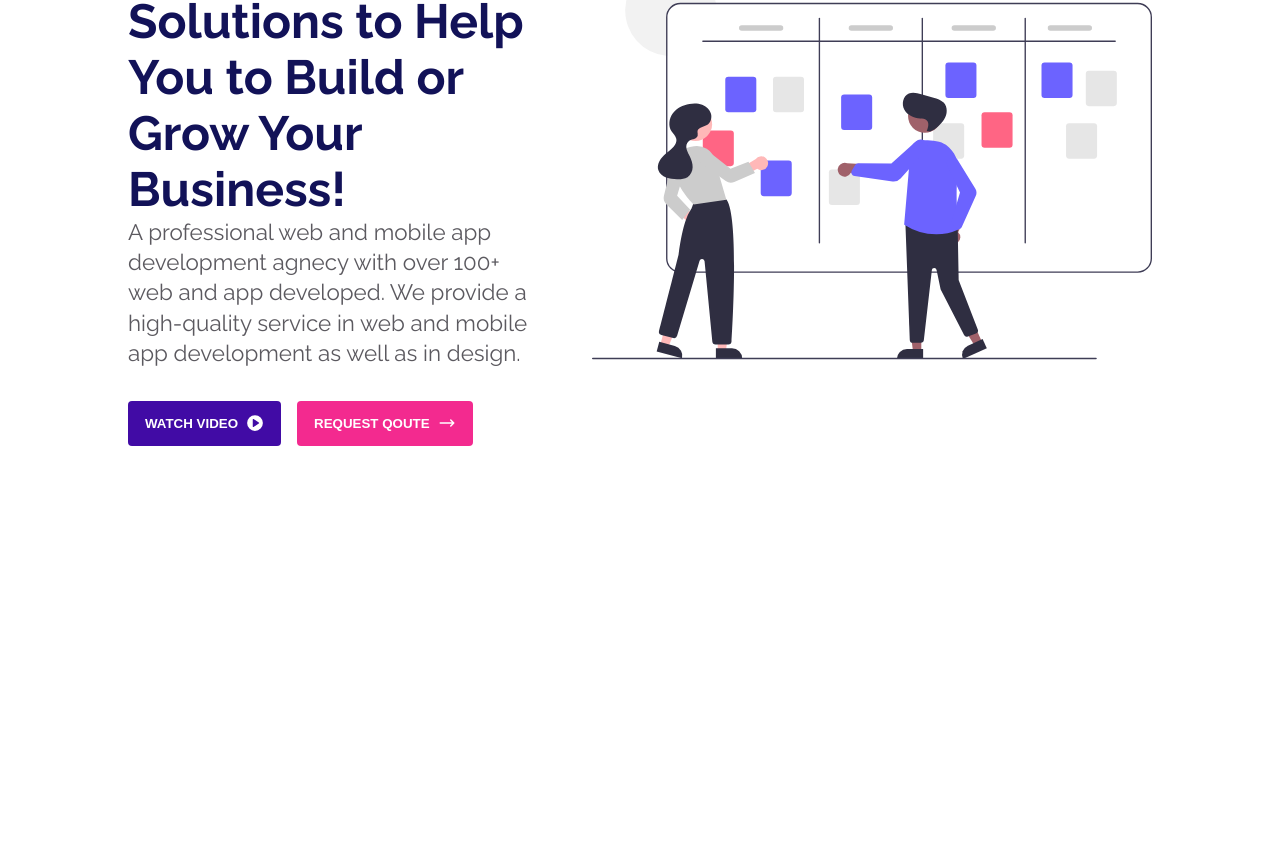
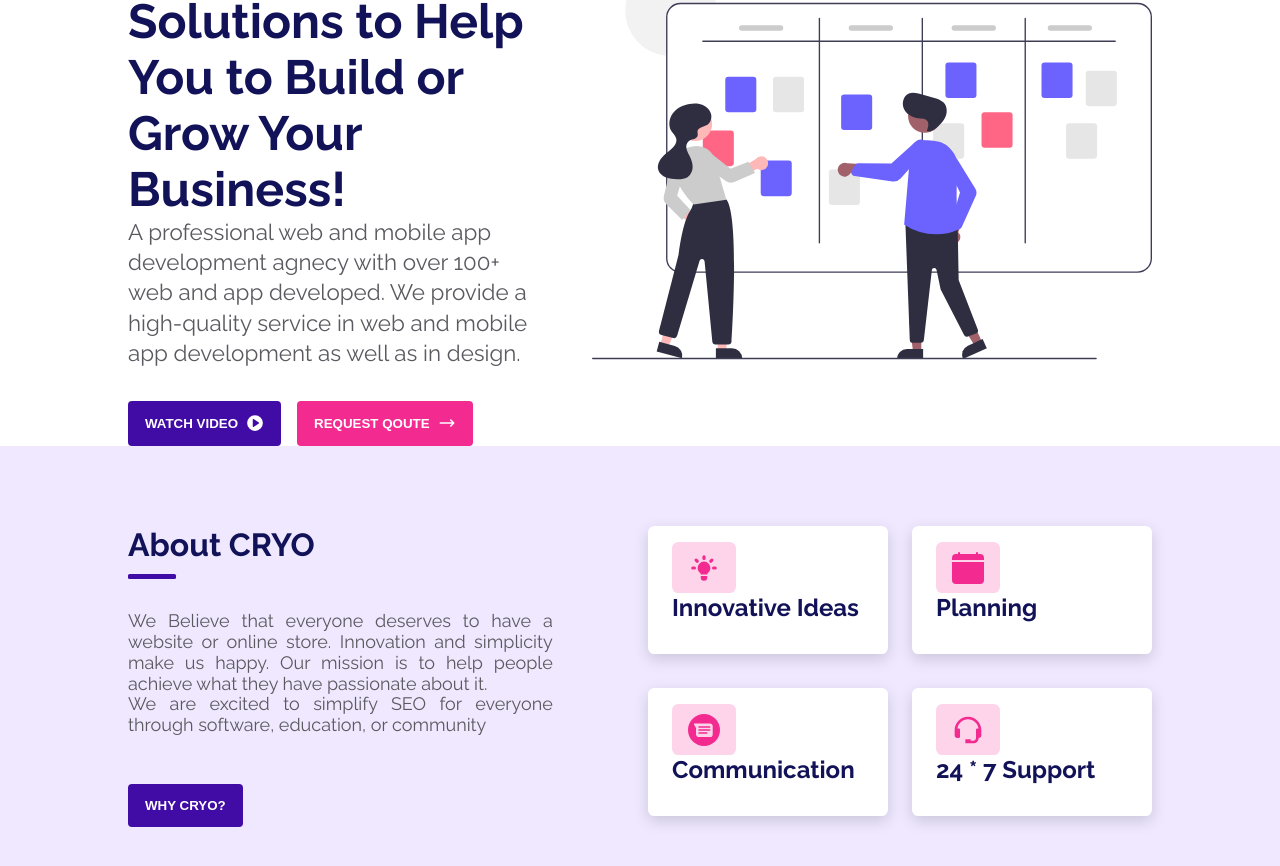
Before and after one commit to hahs-92/landingpage-framermotion, a React (Create React App) app: page / in a window 1280 px wide. Shown: the part 234-1100 px from the top of the page. Before the commit the page ends 800 px from the top, so only its background shows below. Built offline with nearby package versions, Linux system fonts and the light colour scheme.

Commit message:
add page About

```diff
--- a/src/App.js
+++ b/src/App.js
@@ -1,10 +1,13 @@
-//components
+//PAGES
 import Starter from "./pages/Starter";
+import About from "./pages/About";
+
 
 function App() {
   return (
     <div >
      <Starter />
+     <About />
     </div>
   );
 }
--- /dev/null
+++ b/src/components/Card.jsx
@@ -0,0 +1,18 @@
+//STYLES
+import '../styles/components/Card.scss'
+
+const Card = ({title, logo}) => {
+     return(
+        <article className='card'>
+            <section className='logo'>
+                { logo }
+            </section>
+
+            <section className='card-title'>
+                <h4>{title}</h4>
+            </section>
+        </article>
+     )
+}
+
+export default Card
--- /dev/null
+++ b/src/components/Title.jsx
@@ -0,0 +1,16 @@
+//STYLES
+import '../styles/components/Title.scss'
+
+const Title = ({title, color, LineCenter=false}) => {
+    return (
+        <article className={`title ${!!LineCenter && 'center' }`}>
+            <h2>{title}</h2>
+
+            <section className={`${color}`}>
+                <span></span>
+            </section>
+        </article>
+    )
+}
+
+export default Title
--- /dev/null
+++ b/src/pages/About.jsx
@@ -0,0 +1,41 @@
+//STYLES
+import '../styles/pages/About.scss'
+//COMPONENTS
+import Title from '../components/Title'
+import Button from '../components/Button'
+import Card from '../components/Card'
+//ICONS
+import { HiLightBulb } from 'react-icons/hi'
+import { BsCalendarFill } from 'react-icons/bs'
+import { BiSupport } from 'react-icons/bi'
+import { SiGooglemessages } from 'react-icons/si'
+
+const About = () => {
+    return (
+        <section className='about-container'>
+            <div className='container'>
+                <section className='details'>
+                    <Title title='About CRYO' color='blue' />
+
+                    <p>We Believe that everyone deserves to have a website or online store. Innovation and simplicity make us happy. Our mission is to help people achieve what they have passionate about it.</p>
+
+                    <p>We are excited to simplify SEO for everyone through software, education, or community</p>
+
+                    <Button content='Why cryo?' />
+                </section>
+
+                <section className='cards'>
+                    <Card title='Innovative Ideas' logo={ <HiLightBulb />} />
+
+                    <Card title='Planning' logo={ <BsCalendarFill />} />
+
+                    <Card title='Communication' logo={ <SiGooglemessages />} />
+
+                    <Card title='24 * 7 Support' logo={ <BiSupport />} />
+                </section>
+            </div>
+        </section>
+    )
+}
+
+export default About
--- /dev/null
+++ b/src/styles/components/Card.scss
@@ -0,0 +1,39 @@
+.card {
+    display: flex;
+    flex-direction: column;
+    justify-content: space-between;
+    padding: 1rem 1.5rem;
+    height: 8rem;
+    width: 15rem;
+    border: none;
+    border-radius: 0.4rem;
+    background-color: white;
+    box-shadow: rgba(0, 0 ,0 , 0.15) 0px 5px 15px 0px;
+    transition: 0.4s ease-in-out;
+
+    .logo {
+        display: flex;
+        justify-content: center;
+        align-items: center;
+        width: 4rem;
+        height: 4rem;
+        border-radius: 0.4rem;
+        background-color: #f32a8f33;
+
+        svg {
+            color: #f32a8f;
+            font-size: 2rem;
+        }
+    }
+
+    .card-title {
+        margin-bottom: 1rem;
+        font-size: x-large;
+        color: rgba(18, 18, 88);
+    }
+
+    &:hover {
+        box-shadow: #f32a8f2f 5px 5px,  #f32a8f1e 10px 10px, #f32a8f02 15px 15px
+    }
+
+}
--- /dev/null
+++ b/src/styles/components/Title.scss
@@ -0,0 +1,32 @@
+@import '../utils/colors.scss';
+
+.title {
+    margin-bottom: 2rem;
+
+    h2 {
+        margin-bottom: 0.7rem;
+        font-size: xx-large;
+        color: $headingColor;
+    }
+
+    section {
+        height: 0.3rem;
+        width: 3rem;
+        border-radius: 0.1rem;
+    }
+
+    section .blue {
+        background-color: $headingColor;
+    }
+
+    section .pink {
+        background-color: $pinkColor;
+    }
+}
+
+.center {
+    display: flex;
+    flex-direction: column;
+    justify-content: center;
+    align-items: center;
+}
--- /dev/null
+++ b/src/styles/pages/About.scss
@@ -0,0 +1,33 @@
+@import '../utils/colors.scss';
+
+.about-container {
+    background-color: $backgroundOtherColor;
+
+    .container {
+        display: grid;
+        grid-template-columns: repeat(2, 1fr);
+        gap: 3rem;
+        margin: 0 10%;
+        padding: 5rem 0;
+
+        .details {
+            p {
+                width: 90%;
+                font-size: large;
+                text-align: justify;
+                color: $lightFontColor;
+                line-height: 1.3rem;
+            }
+
+            button {
+                margin-top: 3rem;
+            }
+        }
+
+        .cards {
+            display: grid;
+            grid-template-columns: repeat(2, 1fr);
+            gap: 1.5rem;
+        }
+    }
+}
--- a/src/styles/utils/colors.scss
+++ b/src/styles/utils/colors.scss
@@ -2,3 +2,4 @@ $lightFontColor: #5b595f;
 $blueColor: #410ba5;
 $pinkColor: #f32a8f;
 $headingColor: rgb(18, 18, 88);
+$backgroundOtherColor: #efe8ff;
```
